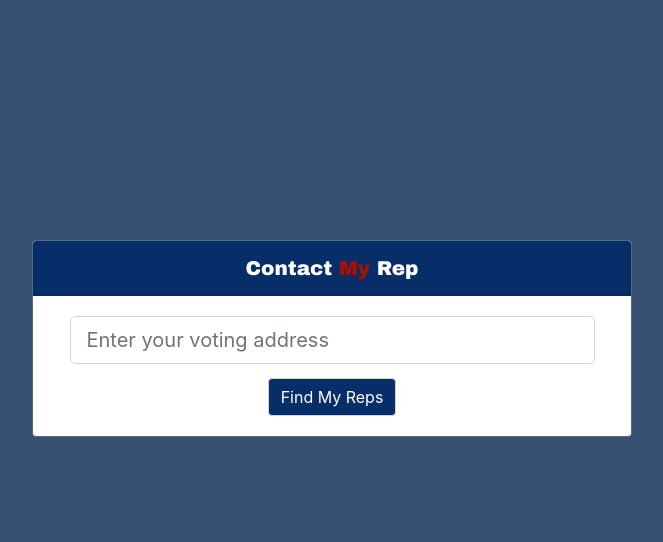
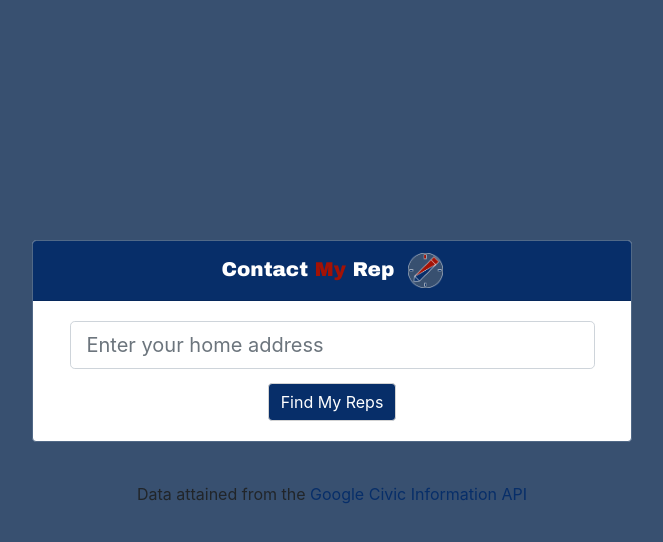
Before and after one commit to kucka14/contactmyrep, a Django app: page / in a window 1280 px wide. Shown: the top 542 px of the page, without its empty margins (308-971 px from the left). Run offline with Django 3.2, Linux system fonts and the light colour scheme; some libraries are stand-ins or nearby versions.

Commit message:
Icon and logo added, ready for first deploy

```diff
--- a/list_contacts/forms.py
+++ b/list_contacts/forms.py
@@ -2,7 +2,7 @@ from django import forms
 
 class AddressForm(forms.Form):
 	address = forms.CharField(widget=forms.TextInput(attrs={'id':'address',
-							  								'placeholder':'Enter your voting address',
+							  								'placeholder':'Enter your home address',
 							  								'onFocus':'geolocate()',
 							  								'class':'form-control form-control-lg rep-form'
 															}))
--- a/list_contacts/myfunctions.py
+++ b/list_contacts/myfunctions.py
@@ -33,7 +33,7 @@ def make_rep_list(address):
 				except:
 					pass
 
-			display_list = [["name","name"],["photo","photoUrl"],["phone","phones"],["email","emails"]]
+			display_list = [["name","name"],["photo","photoUrl"],["phone","phones"],["email","emails"],["party","party"]]
 			for item in display_list:
 				try:
 					rep_dict[officialid][item[0]] = data5["officials"][officialid][item[1]]
--- a/list_contacts/static/list_contacts/css/style0.css
+++ b/list_contacts/static/list_contacts/css/style0.css
@@ -1,3 +1,5 @@
+/*d1c330 - yellow color for website*/
+
 @keyframes slide-up {
 	from {margin-top:30vh;}
 	to {margin-top:5vh;}
--- a/list_contacts/templates/list_contacts/index.html
+++ b/list_contacts/templates/list_contacts/index.html
@@ -5,10 +5,12 @@
 		<meta charset="utf-8">
 		<meta name="viewport" content="width=device-width, initial-scale=1, shrink-to-fit=no">
 
-		<title>FindMyRep</title>
+		<title>ContactMyRep</title>
 
 		<link rel="stylesheet" href="https://stackpath.bootstrapcdn.com/bootstrap/4.4.1/css/bootstrap.min.css" integrity="sha384-Vkoo8x4CGsO3+Hhxv8T/Q5PaXtkKtu6ug5TOeNV6gBiFeWPGFN9MuhOf23Q9Ifjh" crossorigin="anonymous">
 		<link rel="stylesheet" href="/static/list_contacts/css/style0.css">
+
+		<link rel="icon" href="/static/list_contacts/images/favicon.ico">
 
 	</head>
 
@@ -18,6 +20,8 @@
 				<div class="card rep-card">
 					<div class="card-header rep-hdr">
 						Contact <font color="#a31205">My</font> Rep
+						<div style="display:inline-block;width:0px;"></div>
+						<img src="/static/list_contacts/images/master_logo.png" height="35px" width="35px">
 					</div>
 					<div class="card-body">
 						<div class="form-row">
@@ -63,6 +67,10 @@
 												{{ rep.office }}
 											</div>
 
+											<div>
+												{{ rep.party }}
+											</div>
+
 											{% for number in rep.phone %}
 											<div>
 												{{ number }}
@@ -99,6 +107,10 @@
 
 		</div>
 
+		<footer style="text-align:center;">
+			<p>Data attained from the <a style="color:#072e69" target="_blank" href="https://developers.google.com/civic-information/">Google Civic Information API</a></p>
+		</footer>
+
 		<script src="/static/list_contacts/js/script0.js"></script>
 
 		<script src="https://maps.googleapis.com/maps/api/js?key=AIzaSyAAcFl9TBF2bFcezo8J1pguPSLbmVy7bmY&libraries=places&callback=initAutocomplete"
```
Also changed, not shown: list_contacts/static/list_contacts/images/contact_logo_circle.png (added), list_contacts/static/list_contacts/images/contact_logo_square.png (added), list_contacts/static/list_contacts/images/favicon.ico (added), list_contacts/static/list_contacts/images/master_logo.png (added).
